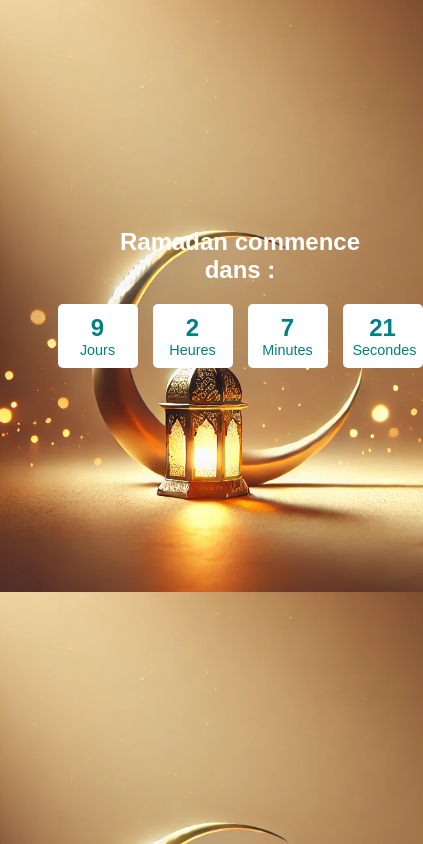
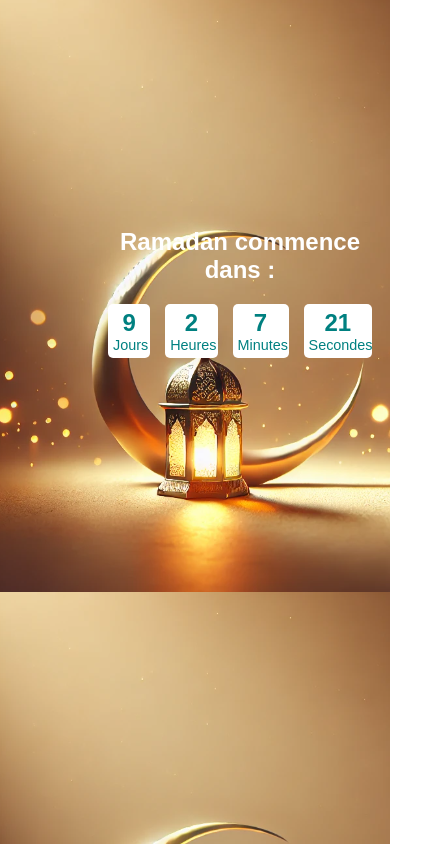
Before and after one commit to jad-la/Ram-CompteR, a plain HTML site: page index.html in a window 390 px wide. Shown: the whole page, 423 px wide, since content can reach past the window. Drawn offline with Linux system fonts and the light colour scheme.

Commit message:
Update index.html

```diff
--- a/index.html
+++ b/index.html
@@ -33,6 +33,12 @@
         .time-box p {
             margin: 0;
             font-size: 0.9rem;
+        }
+        @media screen and (max-width: 480px) {
+            .time-box {
+            padding: 5px;
+            min-width: 30px;
+        }
         }
     </style>
 </head>
```
